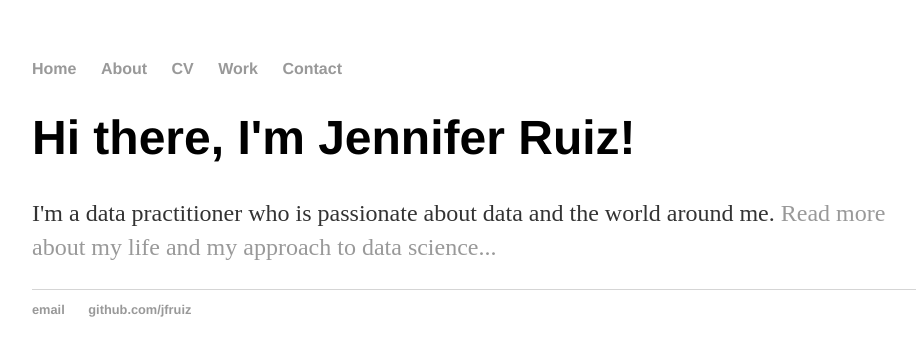
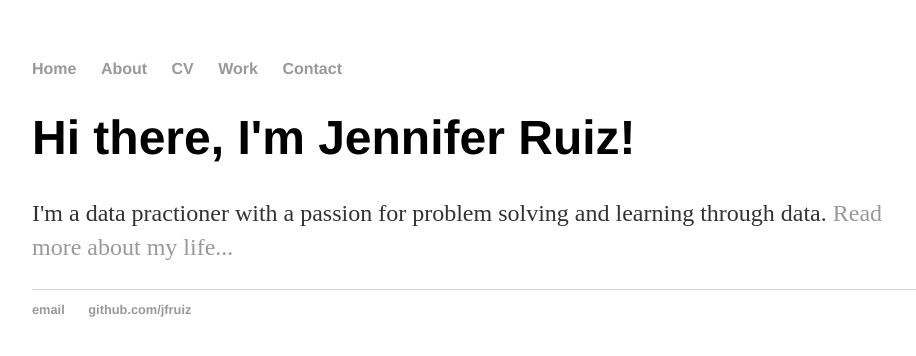
Before and after one commit to jfruiz15/DataSciencePortfolio, a Jekyll site: the page built from index.html, in a window 1280 px wide. Shown: the top 356 px of the page, without its empty margins (160-1076 px from the left). Built offline with Jekyll 4.4.1, drawn with Linux system fonts in a browser that asks for light colours.

Commit message:
Update index.html

```diff
--- a/index.html
+++ b/index.html
@@ -1,31 +1,8 @@
-<!DOCTYPE html>
-<html>
-	<head>
-		<title>Jennifer Ruiz </title>
-		<!-- link to main stylesheet -->
-		<link rel="stylesheet" type="text/css" href="/css/main.css">
-	</head>
-	<body>
-		<nav>
-    		<ul>
-        		<li><a href="/">Home</a></li>
-	        	<li><a href="/about">About</a></li>
-        		<li><a href="/cv">CV</a></li>
-        		<li><a href="/work">Work</a></li>
-            <li><a href="/contact">Contact</a></li>
-    		</ul>
-		</nav>
-		<div class="container">
-    		<div class="blurb">
-        		<h1>Hi there, I'm Jennifer Ruiz!</h1>
-				<p>I'm a data practitioner who is passionate about data and the world around me. <a href="/about">Read more about my life and my approach to data science...</a></p>
-    		</div><!-- /.blurb -->
-		</div><!-- /.container -->
-		<footer>
-    		<ul>
-        		<li><a href="mailto:jfruiz@my365.bellevue.edu">email</a></li>
-        		<li><a href="https://github.com/jfruiz15/DataSciencePortfolio">github.com/jfruiz</a></li>
-			</ul>
-		</footer>
-	</body>
-</html>
+---
+layout: default
+title: Jennifer Ruiz, MS
+---
+<div class="blurb">
+	<h1>Hi there, I'm Jennifer Ruiz!</h1>
+	<p>I'm a data practioner with a passion for problem solving and learning through data. <a href="/about">Read more about my life...</a></p>
+</div><!-- /.blurb -->
```
